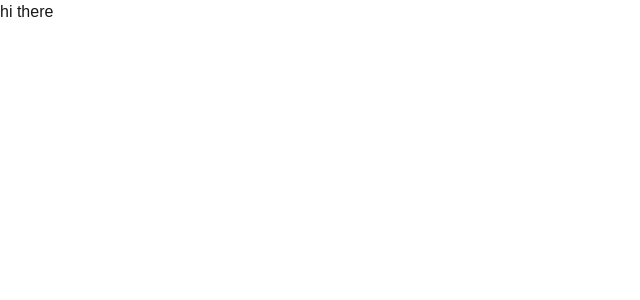
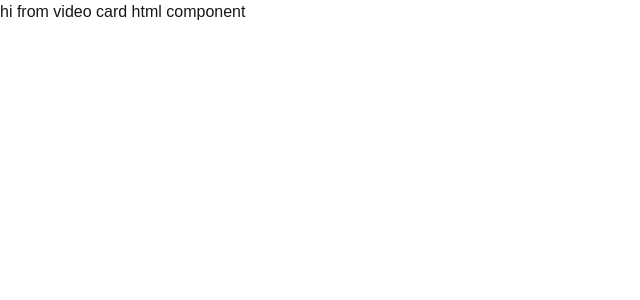
Before and after one commit to Abhidb2007/week-10-recap-class, a Next.js app: page / in a window 1280 px wide. Shown: the top 300 px of the page, without its empty margins (0-640 px from the left). Built offline with nearby package versions, Linux system fonts and the light colour scheme.

Commit message:
video card

```diff
--- /dev/null
+++ b/src/components/VideoCard.tsx
@@ -0,0 +1,5 @@
+export function VideoCard(){
+    return<div>
+        hi from video card html component
+    </div>
+}
--- a/src/pages/index.tsx
+++ b/src/pages/index.tsx
@@ -1,10 +1,11 @@
 import Image from "next/image";
 import{Inter} from "next/font/google"
+import {VideoCard} from "../components/VideoCard"
 const inter=Inter({subsets:["latin"]})
 export default function Home(){
   return(
     <div>
-      hi there
+      <VideoCard></VideoCard>
     </div>
   )
 }
```
